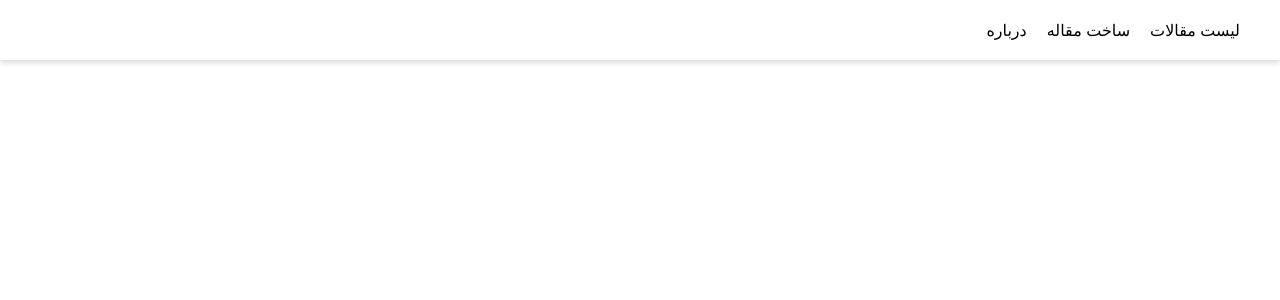
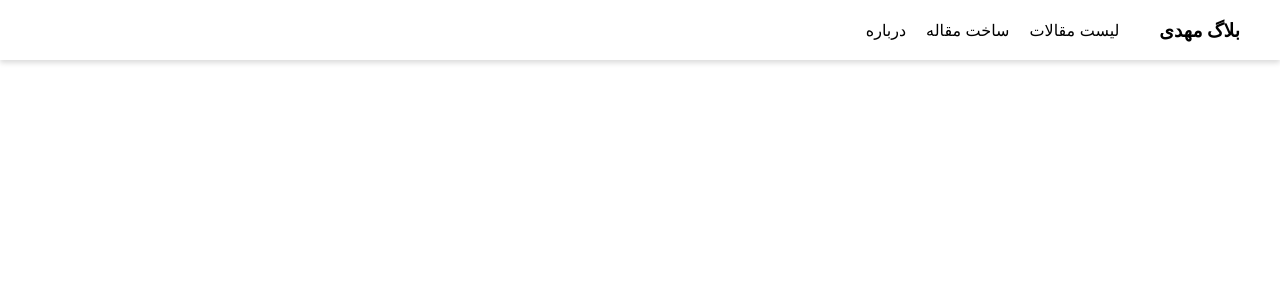
Before and after one commit to s-m-jan/practice-react-blog, a React (Create React App) app: page / in a window 1280 px wide. Shown: the top 300 px of the page. Built offline with nearby package versions, Linux system fonts and the light colour scheme.

Commit message:
dynamic values in components

```diff
--- a/src/components/navabar/Navbar.jsx
+++ b/src/components/navabar/Navbar.jsx
@@ -1,8 +1,14 @@
 import styled from "./navbar.module.css";
 
 function Navbar() {
+
+  let title = "بلاگ مهدی"
+
   return (
     <div className={styled.header}>
+      <h3>
+        {title}
+      </h3>
       <ul>
         <li>لیست مقالات</li>
         <li>ساخت مقاله</li>
--- a/src/components/navabar/navbar.module.css
+++ b/src/components/navabar/navbar.module.css
@@ -5,7 +5,10 @@
     display: flex;
     justify-content: end;
     align-items: center;
+    flex-direction: row-reverse;
+    padding: 0 40px;
 }
+
 
 .header ul{
     display: flex;
```
